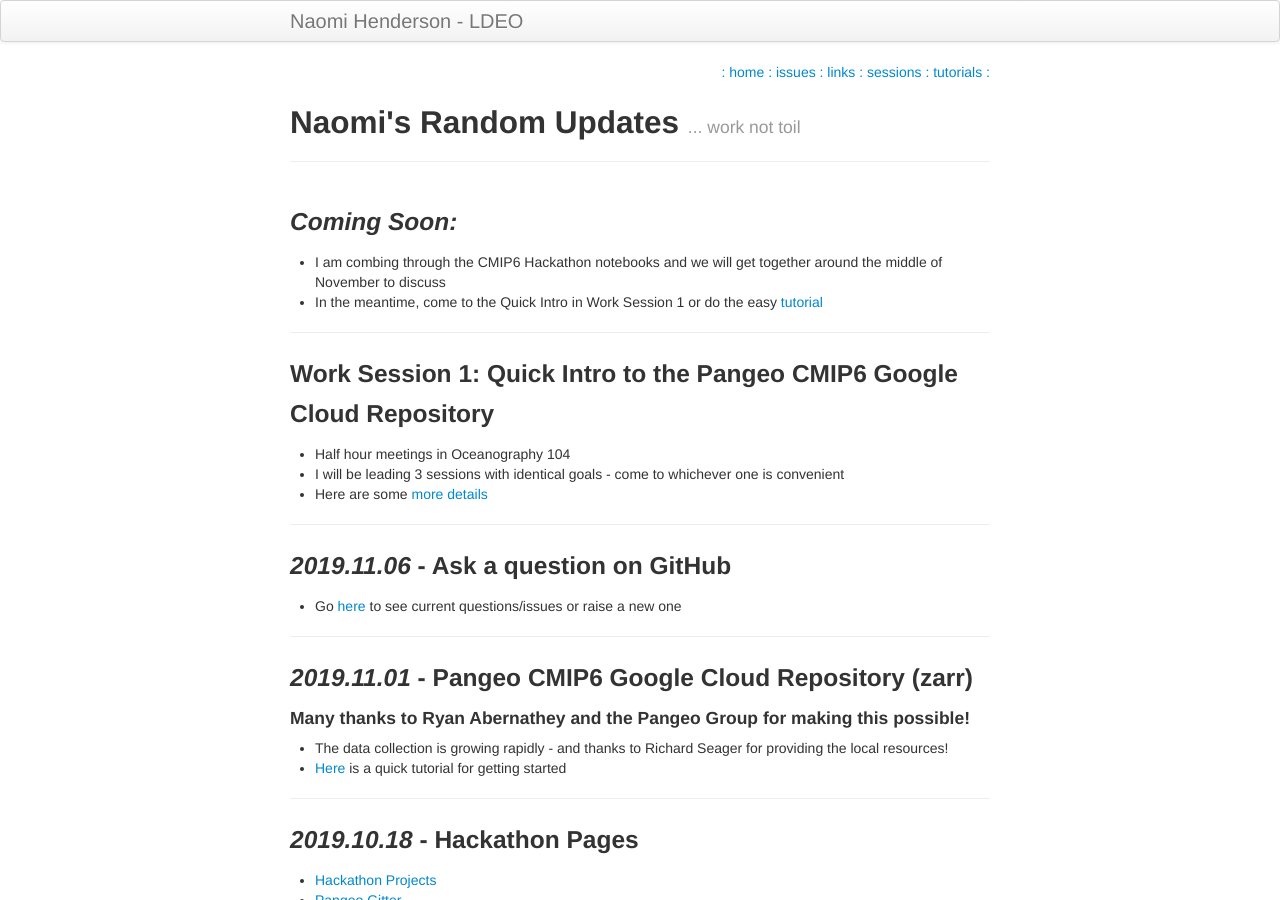
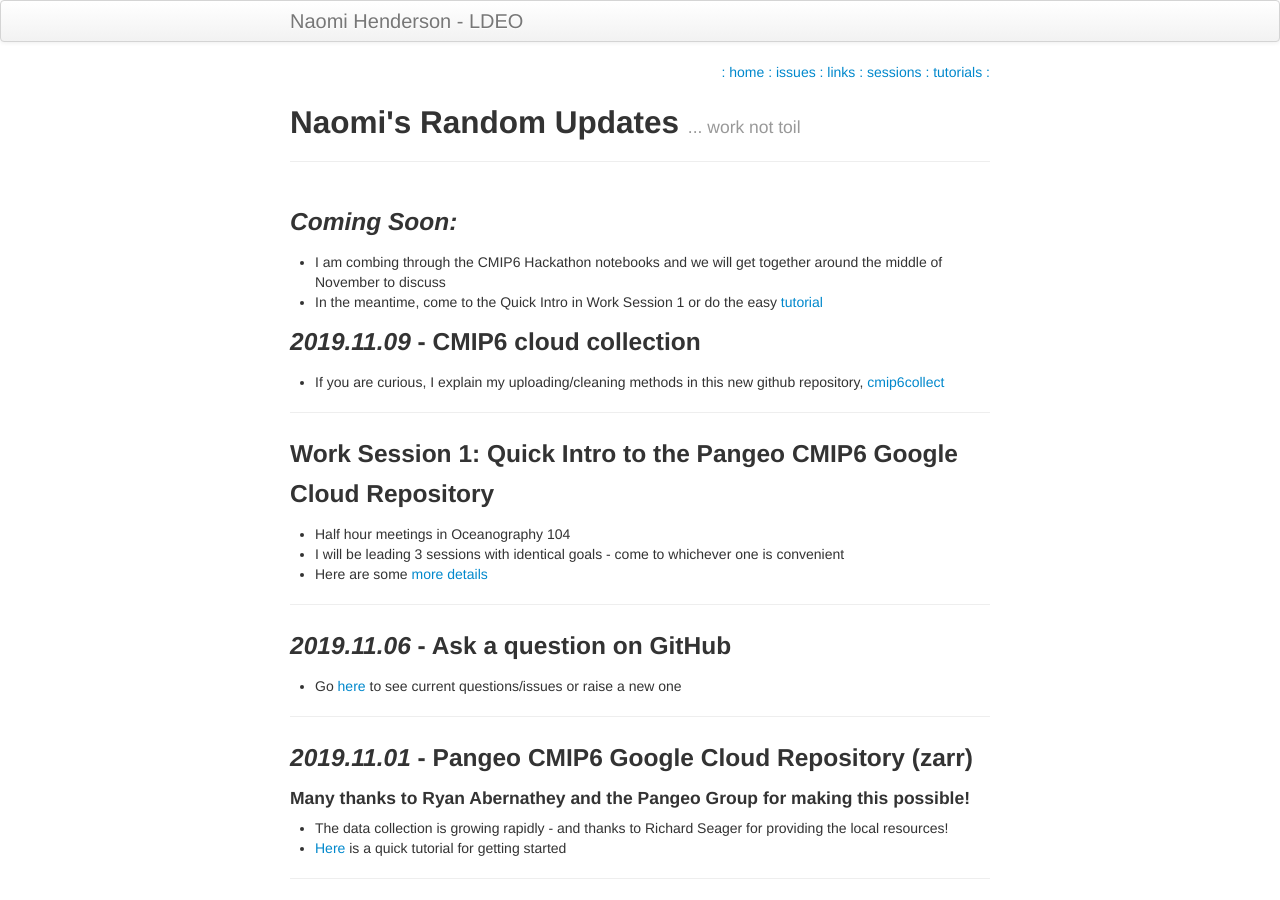
Before and after one commit to naomi-henderson/naomi-henderson.github.io, a Jekyll site: the page built from index.md, in a window 1280 px wide and 900 px high. Built offline with Jekyll 4.4.1, drawn with Linux system fonts in a browser that asks for light colours.

Commit message:
added new activity

```diff
--- a/index.md
+++ b/index.md
@@ -9,6 +9,8 @@ description: a way to share my current projects
 - I am combing through the CMIP6 Hackathon notebooks and we will get together around the middle of November to discuss
 - In the meantime, come to the Quick Intro in Work Session 1 or do the easy [tutorial](pages/tutorial1.html)
 
+### *2019.11.09* - CMIP6 cloud collection
+- If you are curious, I explain my uploading/cleaning methods in this new github repository, [cmip6collect](https://github.com/naomi-henderson/cmip6collect)
 
 --------------
 ### Work Session 1: Quick Intro to the Pangeo CMIP6 Google Cloud Repository
```
Also changed, not shown: pages/links.md (+2 -0 lines).
